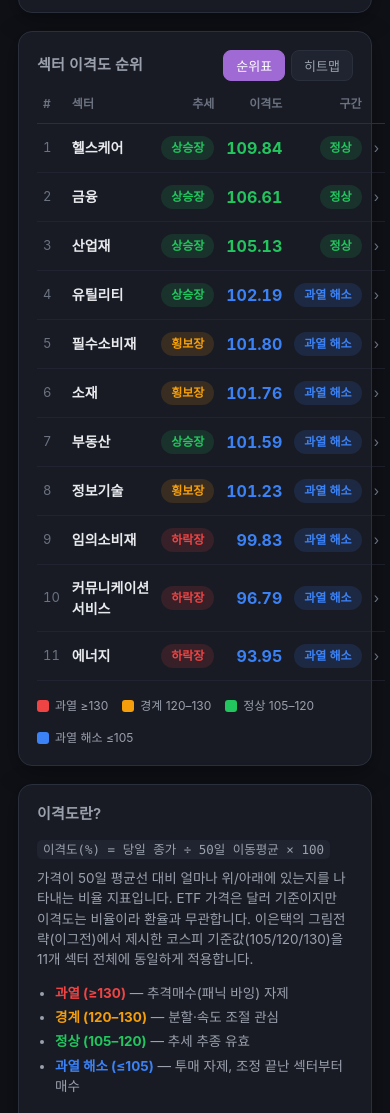
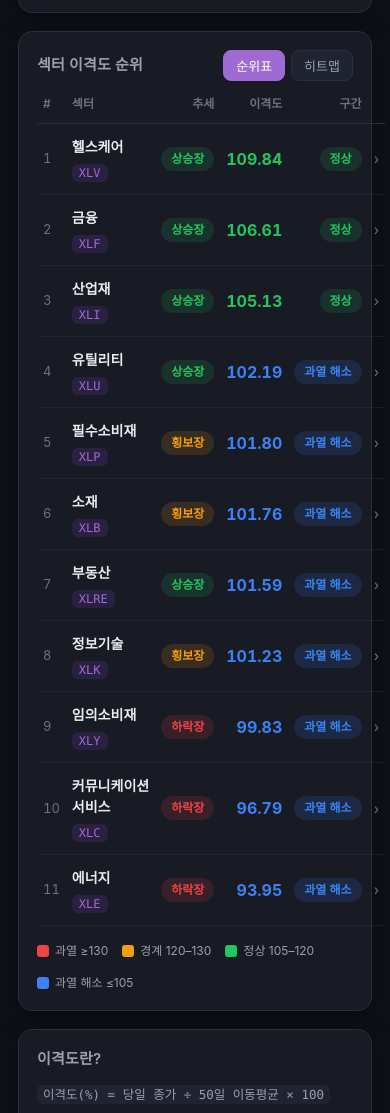
Before and after one commit to tryingpig/us-sector-disparity, a plain HTML site: page index.html in a window 390 px wide. Shown: the part 1170-2283 px from the top of the page. Drawn offline with Linux system fonts and the light colour scheme; a web font is replaced by a local one.

Commit message:
fix: 순위표 정렬 보정(수직 중앙) + (미국) 모바일 티커 서브라인 표시
셀 vertical-align:middle로 다줄 행 정렬 개선. 미국판은 모바일에서 티커를
섹터명 아래 작게 노출(show-sm). 한국판은 정렬 보정만.

Co-Authored-By: Claude Opus 4.8 <noreply@anthropic.com>
Claude-Session: https://claude.ai/code/session_011ERyzECMN2rwrD6UNEMFUP

```diff
--- a/assets/app.js
+++ b/assets/app.js
@@ -118,6 +118,7 @@ async function initMain() {
       <td class="left">
         <div class="sector-name">${s.name_ko}</div>
         <div class="sector-theme hide-sm">${s.theme}</div>
+        <div class="sector-sub show-sm"><span class="ticker">${s.ticker}</span></div>
       </td>
       <td class="left hide-sm"><span class="ticker">${s.ticker}</span></td>
       <td class="hide-sm">$${fmtNum(s.price)}</td>
--- a/assets/style.css
+++ b/assets/style.css
@@ -149,11 +149,13 @@ a { color: inherit; text-decoration: none; }
   border-bottom: 1px solid rgba(42, 47, 60, 0.5);
 }
 .rank-table tbody tr:hover { background: var(--bg-elev); }
-.rank-table td { padding: 12px 10px; text-align: right; font-variant-numeric: tabular-nums; }
+.rank-table td { padding: 12px 10px; text-align: right; font-variant-numeric: tabular-nums; vertical-align: middle; }
 .rank-table td.left { text-align: left; }
 .rank-table .rk { color: var(--text-faint); font-size: 13px; width: 26px; }
 .rank-table .sector-name { font-weight: 600; word-break: keep-all; }
 .rank-table .sector-theme { color: var(--text-faint); font-size: 12px; margin-top: 2px; }
+.rank-table .sector-sub { margin-top: 4px; }
+.show-sm { display: none; }
 .rank-table .ticker {
   font-family: var(--mono); font-size: 12px; color: var(--accent);
   background: var(--accent-soft); padding: 2px 7px; border-radius: 6px;
@@ -263,5 +265,6 @@ a { color: inherit; text-decoration: none; }
 
 @media (max-width: 560px) {
   .rank-table .hide-sm { display: none; }
+  .rank-table .show-sm { display: block; }
   .rank-table td, .rank-table thead th { padding-left: 6px; padding-right: 6px; }
 }
```
